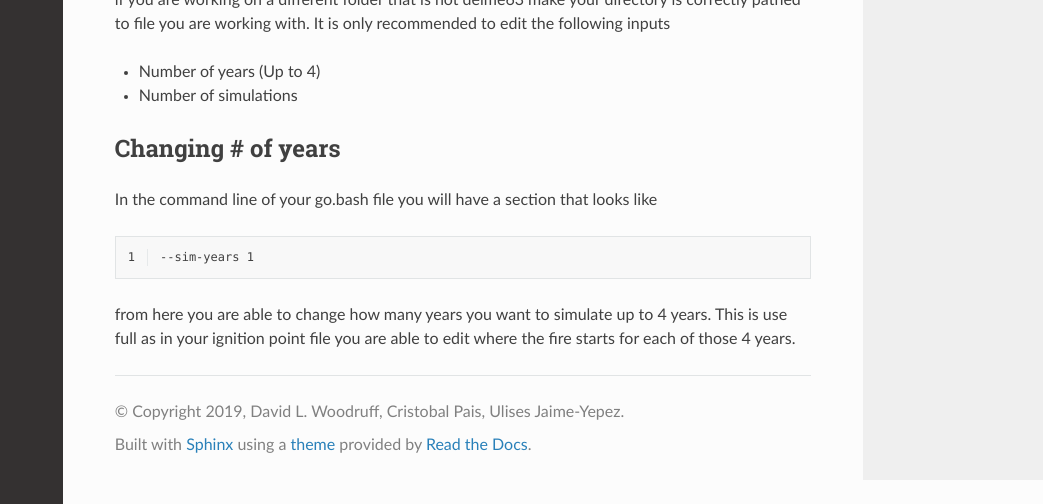
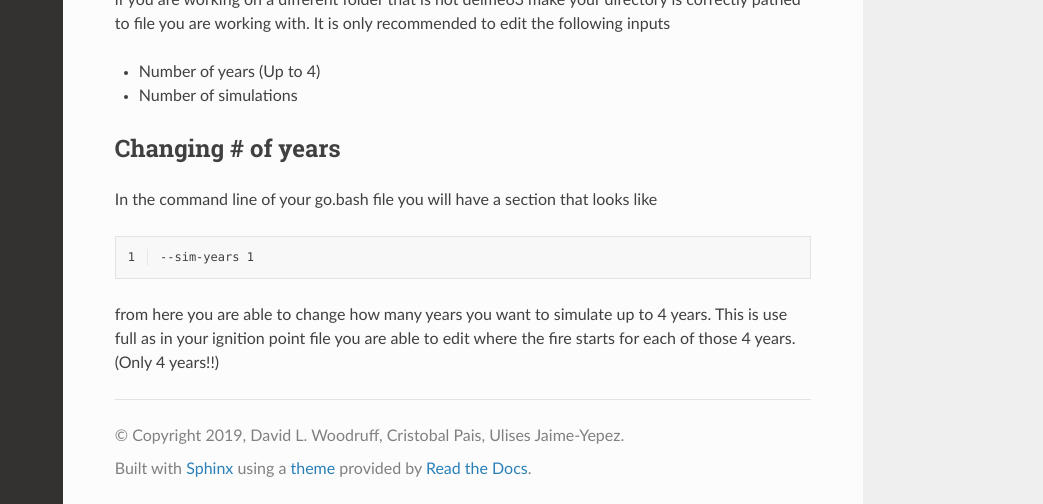
Before and after one commit to cell2fire/Cell2Fire, a Sphinx documentation site: the page built from docsrc/source/rstfiles/Codeline.rst, in a window 1280 px wide and 900 px high, scrolled down 528 px, cut to the strip 396-900 px from the top of the window. Shown: the whole strip, without its empty margins (237-1280 px from the left). Built offline with Sphinx 7.4.7 and the Read the Docs theme 2.0.0, drawn with Linux system fonts in a browser that asks for light colours.

Commit message:
Code line

```diff
--- a/docsrc/source/rstfiles/Codeline.rst
+++ b/docsrc/source/rstfiles/Codeline.rst
@@ -33,4 +33,4 @@ In the command line of your go.bash file you will have a section that looks like
    --sim-years 1
 
 from here you are able to change how many years you want to simulate up to 4 years. This is use full as in your ignition point file you are able to edit
-where the fire starts for each of those 4 years.
+where the fire starts for each of those 4 years. (Only 4 years!!)
```
